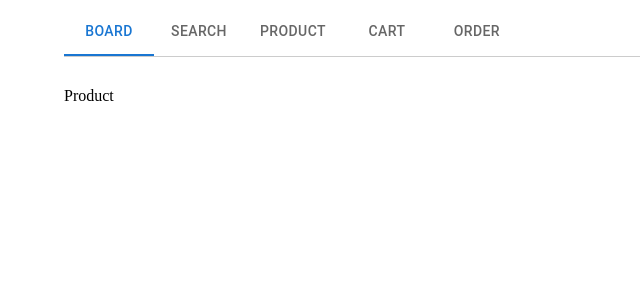
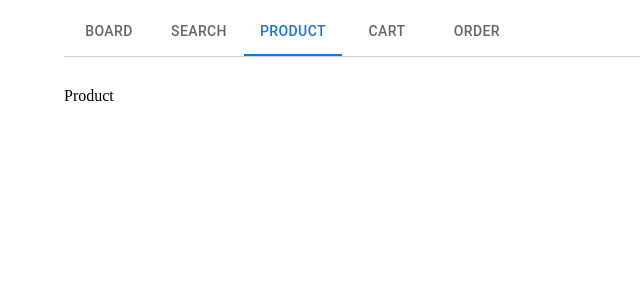
Before and after one commit to iamidlek/ExrKDT-ReactMini, a React (Create React App) app: page /product in a window 1280 px wide. Shown: the top 300 px of the page, without its empty margins (0-640 px from the left). Built offline with nearby package versions, Linux system fonts and the light colour scheme.

Commit message:
feat: re render when url changed

```diff
--- a/src/components/Router.js
+++ b/src/components/Router.js
@@ -1,15 +1,27 @@
 import Tabs from "@mui/material/Tabs";
 import Tab from "@mui/material/Tab";
 import Box from "@mui/material/Box";
-import { useNavigate } from "react-router-dom";
-import { useState } from "react";
+import { useLocation, useNavigate } from "react-router-dom";
+import { useEffect, useState } from "react";
 
 const Routes = () => {
   const navigate = useNavigate();
+
+  const { pathname } = useLocation();
+
   const [value, setValue] = useState(0);
+
   const handleChange = (event, newValue) => {
     setValue(newValue);
   };
+
+  useEffect(() => {
+    if (pathname === "/") setValue(0);
+    if (pathname === "/search") setValue(1);
+    if (pathname.includes("/product")) setValue(2);
+    if (pathname === "/cart") setValue(3);
+    if (pathname === "/order") setValue(4);
+  }, [pathname]);
   return (
     <Box sx={{ borderBottom: 1, borderColor: "#ccc", marginBottom: "30px" }}>
       <Tabs value={value} onChange={handleChange}>
```
